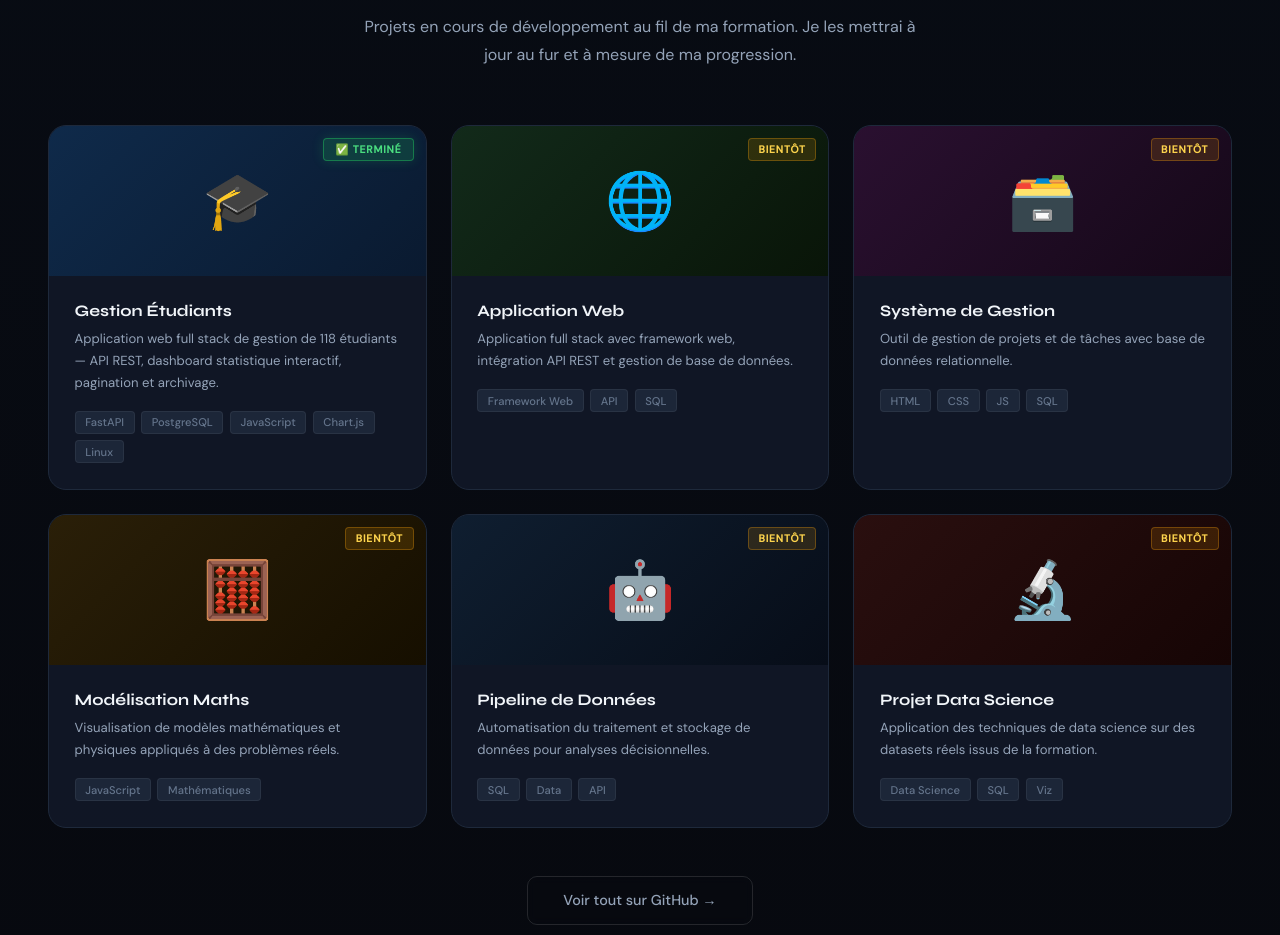
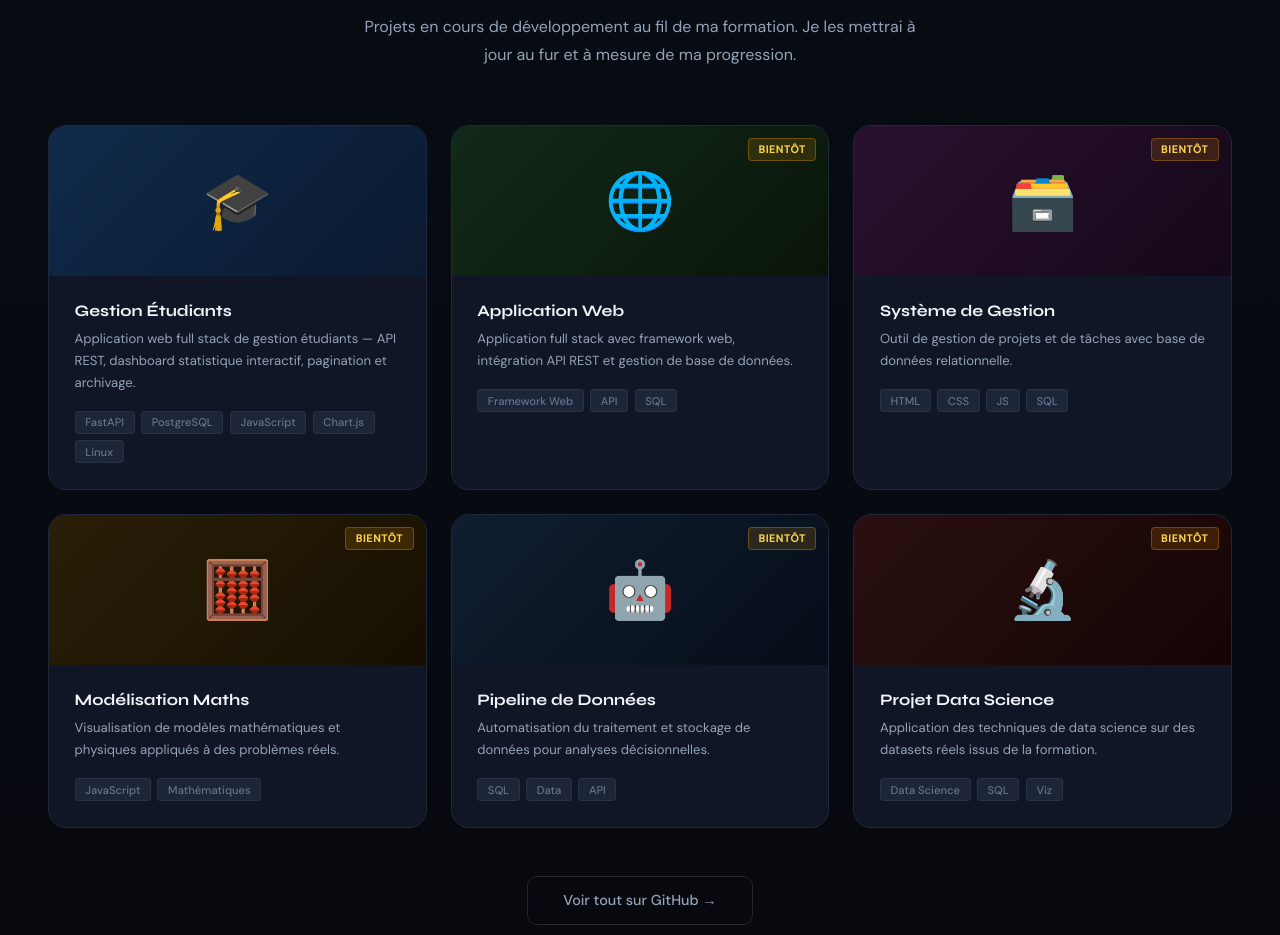
Before and after one commit to rassoul01-byte/rassoul01-byte.github.io, a plain HTML site: page index .html in a window 1280 px wide. Shown: the part 2780-3715 px from the top of the page. Drawn offline with Linux system fonts and the light colour scheme.

Commit message:
Update index .html

```diff
--- a/index .html
+++ b/index .html
@@ -149,7 +149,6 @@ section{padding:7rem 3rem}
 .ph5{background:linear-gradient(135deg,#0f1e30,#070d18)}
 .ph6{background:linear-gradient(135deg,#2a0f0f,#160505)}
 .project-coming{position:absolute;top:12px;right:12px;background:rgba(245,158,11,0.15);border:1px solid rgba(245,158,11,0.3);color:#FCD34D;font-size:0.65rem;font-weight:600;letter-spacing:0.08em;padding:0.25rem 0.6rem;border-radius:4px;text-transform:uppercase}
-.project-done{position:absolute;top:12px;right:12px;background:rgba(34,197,94,0.18);border:1px solid rgba(34,197,94,0.45);color:#4ADE80;font-size:0.65rem;font-weight:700;letter-spacing:0.08em;padding:0.25rem 0.7rem;border-radius:4px;text-transform:uppercase;box-shadow:0 0 12px rgba(34,197,94,0.2)}
 .project-body{padding:1.6rem}
 .project-name{font-family:'Syne',sans-serif;font-weight:700;font-size:1rem;color:var(--text);margin-bottom:0.5rem}
 .project-desc{font-size:0.82rem;color:var(--muted);line-height:1.65;margin-bottom:1.1rem}
@@ -423,11 +422,10 @@ footer{background:#050810;border-top:1px solid rgba(255,255,255,0.05);padding:2.
       <a class="project-card" href="https://github.com/rassoul01-byte/projet-final-integrateur" target="_blank">
   <div class="project-header-img ph1">
     🎓
-    <span class="project-done">✅ Terminé</span>
   </div>
   <div class="project-body">
     <div class="project-name">Gestion Étudiants</div>
-    <div class="project-desc">Application web full stack de gestion de 118 étudiants — API REST, dashboard statistique interactif, pagination et archivage.</div>
+    <div class="project-desc">Application web full stack de gestion étudiants — API REST, dashboard statistique interactif, pagination et archivage.</div>
     <div class="project-techs"><span class="pt">FastAPI</span><span class="pt">PostgreSQL</span><span class="pt">JavaScript</span><span class="pt">Chart.js</span><span class="pt">Linux</span></div>
   </div>
 </a>
```
